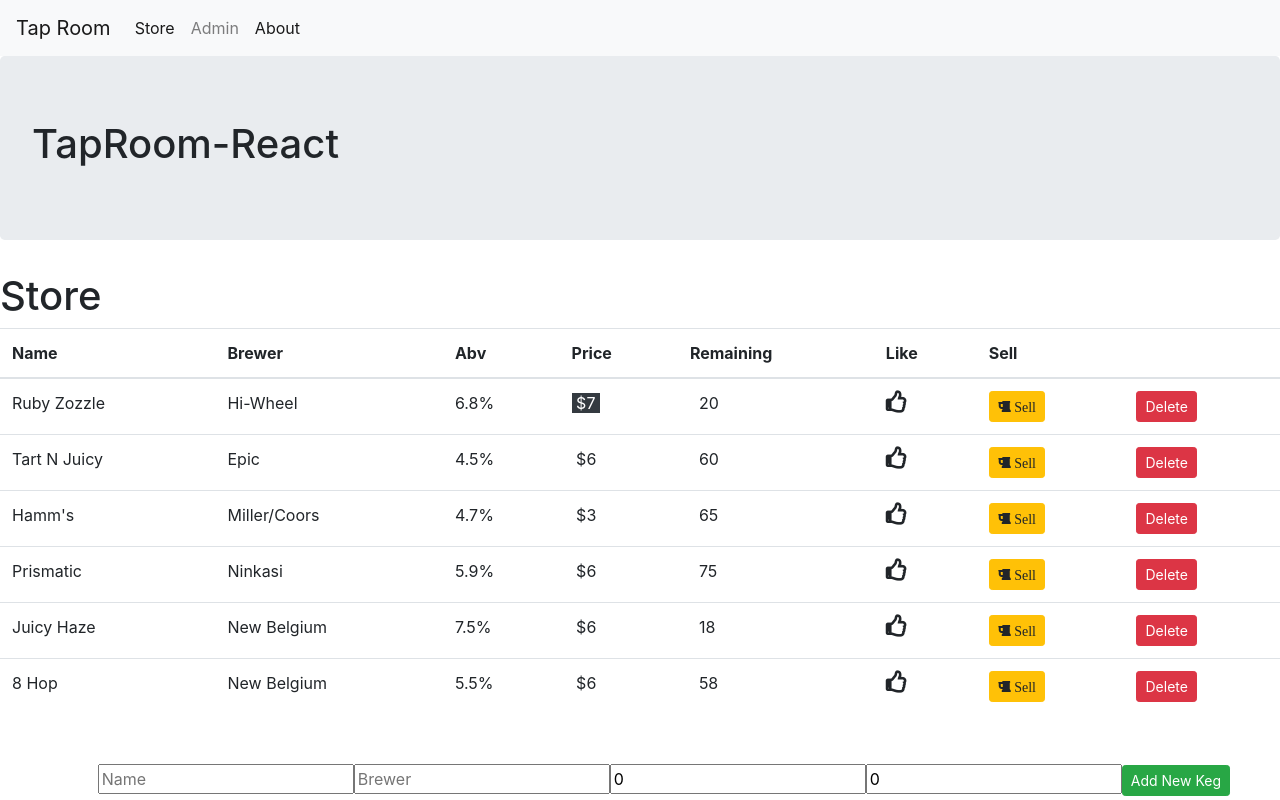
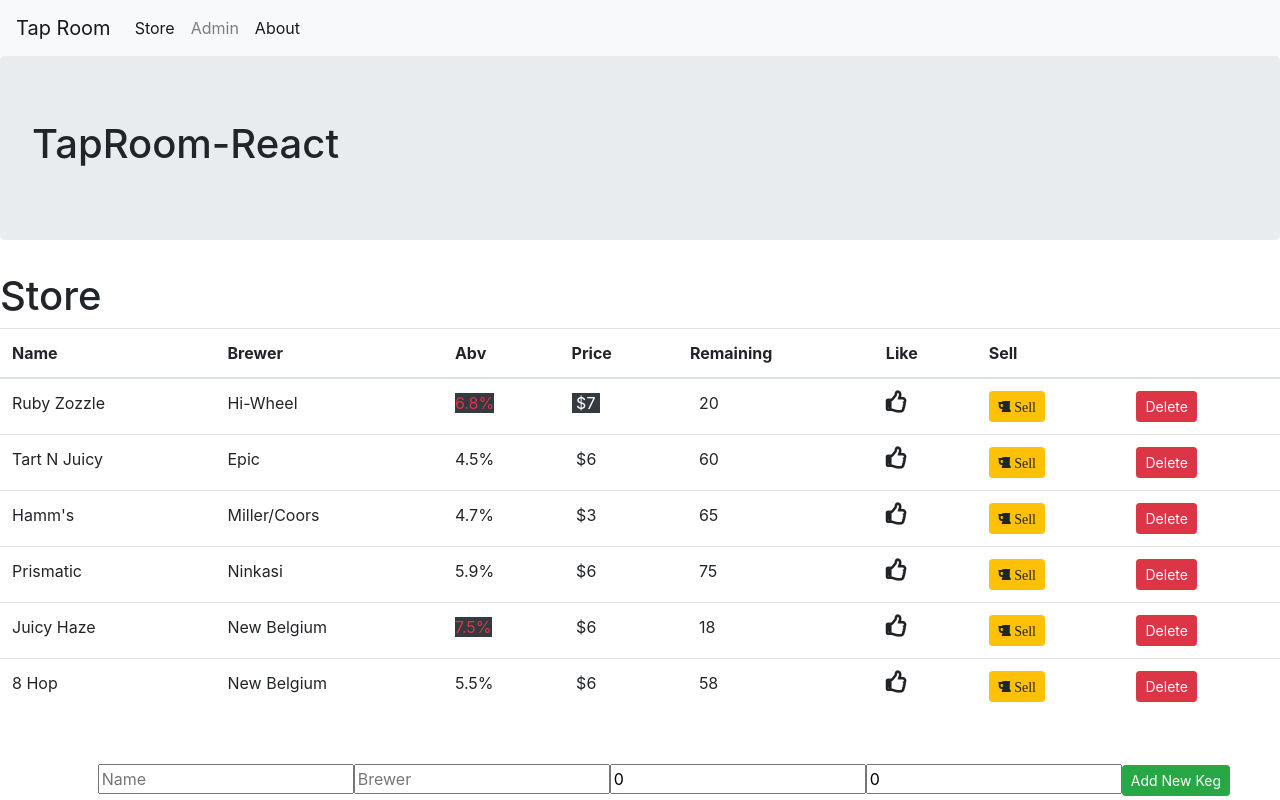
Before and after one commit to chanzlee/TapRoom-React, a React app: page /#/store in a window 1280 px wide. Built offline with nearby package versions, Linux system fonts and the light colour scheme.

Commit message:
add color code for high alcohol contents.

```diff
--- a/src/components/kegs.jsx
+++ b/src/components/kegs.jsx
@@ -40,7 +40,15 @@ class Kegs extends React.Component {
             <tr key={index}>
               <td>{keg.name}</td>
               <td>{keg.brewer}</td>
-              <td>{keg.abv}</td>
+
+              {/* underline abv conditional to > 6.5 */}
+              {keg.abv > 6.5 ? (
+                <td>
+                  <span className="text-danger bg-dark">{keg.abv}%</span>
+                </td>
+              ) : (
+                <td>{keg.abv}%</td>
+              )}
 
               {/* Color-coded price conditional to > $7 */}
               {keg.price >= 7 ? (
--- a/src/services/kegService.js
+++ b/src/services/kegService.js
@@ -1,51 +1,51 @@
 const kegList = [
   {
-    name: 'Ruby Zozzle',
-    brewer: 'Hi-Wheel',
-    description: 'Sparkling Wine & Grapefruit',
-    abv: '6.8%',
-    price: '7',
-    remaining: '20'
+    name: "Ruby Zozzle",
+    brewer: "Hi-Wheel",
+    description: "Sparkling Wine & Grapefruit",
+    abv: "6.8",
+    price: "7",
+    remaining: "20"
   },
   {
-    name: 'Tart N Juicy',
-    brewer: 'Epic',
-    description: 'Sour IPA',
-    abv: '4.5%',
-    price: '6',
-    remaining: '60'
+    name: "Tart N Juicy",
+    brewer: "Epic",
+    description: "Sour IPA",
+    abv: "4.5",
+    price: "6",
+    remaining: "60"
   },
   {
-    name: 'Hamm\'s',
-    brewer: 'Miller/Coors',
-    description: 'American Lager',
-    abv: '4.7%',
-    price: '3',
-    remaining: '65'
+    name: "Hamm's",
+    brewer: "Miller/Coors",
+    description: "American Lager",
+    abv: "4.7",
+    price: "3",
+    remaining: "65"
   },
   {
-    name: 'Prismatic',
-    brewer: 'Ninkasi',
-    description: 'Juicy IPA',
-    abv: '5.9%',
-    price: '6',
-    remaining: '75'
+    name: "Prismatic",
+    brewer: "Ninkasi",
+    description: "Juicy IPA",
+    abv: "5.9",
+    price: "6",
+    remaining: "75"
   },
   {
-    name: 'Juicy Haze',
-    brewer: 'New Belgium',
-    description: 'India Pale Ale',
-    abv: '7.5%',
-    price: '6',
-    remaining: '18'
+    name: "Juicy Haze",
+    brewer: "New Belgium",
+    description: "India Pale Ale",
+    abv: "7.5",
+    price: "6",
+    remaining: "18"
   },
   {
-    name: '8 Hop',
-    brewer: 'New Belgium',
-    description: 'Pale Ale',
-    abv: '5.5%',
-    price: '6',
-    remaining: '58'
+    name: "8 Hop",
+    brewer: "New Belgium",
+    description: "Pale Ale",
+    abv: "5.5",
+    price: "6",
+    remaining: "58"
   }
 ];
 
```
